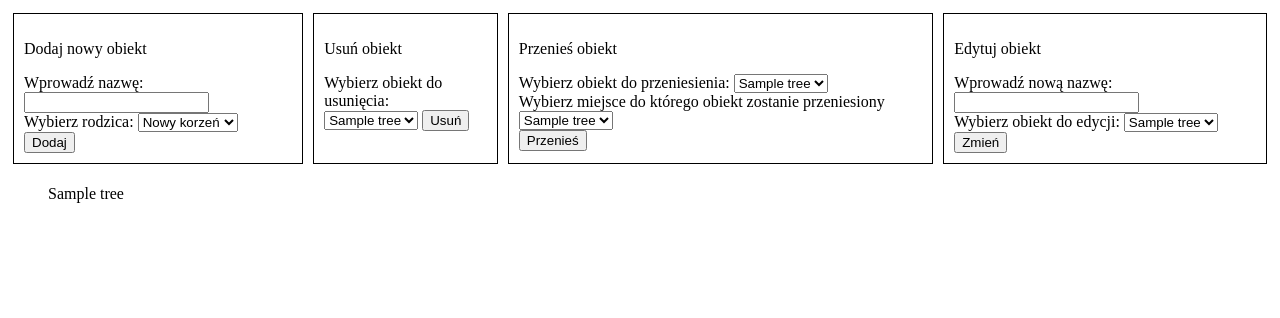
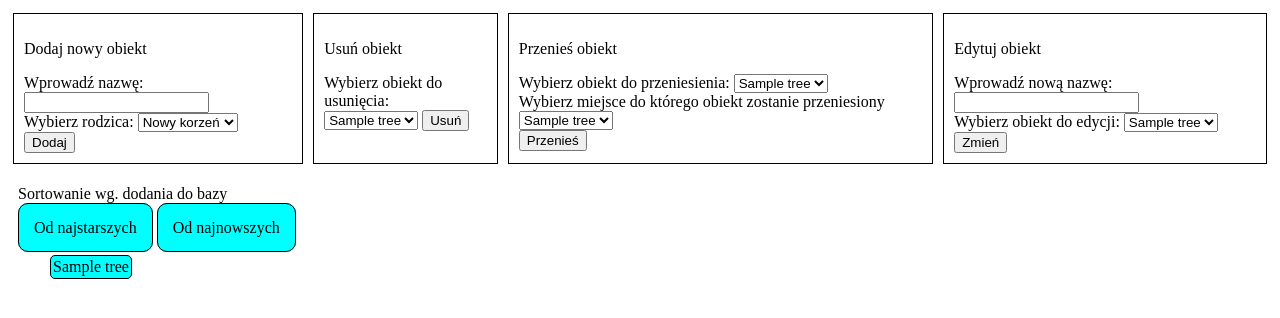
Before and after one commit to CaidoPL/Zarzadzanie-struktura-drzewiasta, a PHP site: page / in a window 1280 px wide. Shown: the top 318 px of the page. Run offline with PHP 8.4, Linux system fonts and the light colour scheme; tables that the repository leaves empty or names only in its code hold one stand-in row (values such as "Sample post").

Commit message:
zwijanie rozwijanie

```diff
--- a/Public/script.js
+++ b/Public/script.js
@@ -10,3 +10,12 @@ function timedHide(element, seconds) {
         }, seconds * 1000);
     }
 }
+var toggler = document.getElementsByClassName("caret");
+var i;
+
+for (i = 0; i < toggler.length; i++) {
+    toggler[i].addEventListener("click", function() {
+        this.parentElement.querySelector(".nested").classList.toggle("active");
+        this.classList.toggle("caret-down");
+    });
+}
--- a/Public/style.css
+++ b/Public/style.css
@@ -1,5 +1,6 @@
 li {
     list-style: none;
+
 }
 
 .list {
@@ -7,8 +8,20 @@ li {
     background-color: cyan;
     padding: 2px;
     margin: 2px;
-    border: 2px solid black;
+    border: 1px solid black;
     border-radius: 5px;
+}
+
+.listCon {
+    margin-top: 5px;
+}
+
+.linkCon {
+    margin: 10px;
+}
+
+.linkCon>a {
+    border: 1px solid black;
 }
 
 form {
@@ -21,7 +34,7 @@ form {
     display: flex;
 }
 
-.alert>h3 {
+#alert>h3 {
     text-align: center;
 }
 
@@ -33,7 +46,6 @@ form {
     height: 100vh;
     justify-content: center;
     align-items: center;
-    /* background-color: rgba(67, 255, 10, 0.596); */
 }
 
 .hidden {
@@ -61,3 +73,42 @@ a:visited {
     color: black;
     text-decoration: none;
 }
+
+.formsContainer {
+    display: flex;
+    justify-content: space-around;
+}
+
+ul, #myUL {
+    list-style-type: none;
+  }
+
+  #myUL {
+    margin: 0;
+    padding: 0;
+  }
+
+  .caret {
+    cursor: pointer;
+  }
+
+  .caret::before {
+    content: "\25B6";
+    color: black;
+    display: inline-block;
+    margin-right: 6px;
+  }
+
+  .caret-down::before {
+    -ms-transform: rotate(90deg);
+    -webkit-transform: rotate(90deg);
+    transform: rotate(90deg);
+  }
+
+  .nested {
+    display: none;
+  }
+
+  .active {
+    display: block;
+  }
--- a/src/Controllers/TreeController.php
+++ b/src/Controllers/TreeController.php
@@ -11,7 +11,8 @@ class TreeController extends AbstractController
 {
     public function listAction(array $alert = []): void
     {
-            $tree = $this->treeModel->listTree();
+            $sortBy = $this->request->getParam('sortBy') ?? 'ASC';
+            $tree = $this->treeModel->listTree($sortBy);
             $newTree = $this->treeModel->buildTree($tree, 0);
             $params = [
                 'alert' => $this->request->getParam('action', 'list'),
--- a/src/Model/TreeModel.php
+++ b/src/Model/TreeModel.php
@@ -11,14 +11,15 @@ use App\Exception\StorageException;
 class TreeModel extends AbstractModel
 {
 
-    public function listTree(): array
+    public function listTree(string $sortBy = 'ASC'): array
     {
+
         try {
             $q = "SELECT
          parent_id,
          node.title AS title, node.id
          FROM tree AS node
-         ORDER BY id";
+         ORDER BY id $sortBy";
             $result = $this->conn->query($q);
             return $result->fetchAll(PDO::FETCH_ASSOC);
         } catch (Throwable $e) {
--- a/templates/layout.php
+++ b/templates/layout.php
@@ -10,21 +10,18 @@
 </head>
 
 <body>
-    <script type="text/javascript" src="Public/script.js"></script>
     <?php
     require_once("templates/alert.php");
     ?>
     <?php if (!is_null($params['toDelete'])) {
         echo "<div class='hiddenCon'> <div class='hidden'>";
         echo "<a href='/?action=list'>Anuluj</a>";
+        echo "<a href='/?action=deleteLeaf&id=" . $params['toDelete'] . "'>Usuń pojedyńczy liść</a>";
         echo "<a href='/?action=deleteNode&id=" . $params['toDelete'] . "'>Usuń cały węzeł</a>";
-        echo "<a href='/?action=deleteLeaf&id=" . $params['toDelete'] . "'>Usuń pojedyńczy liść</a>";
-
         echo "</div></div>";
     }
     ?>
     <?php if (!is_null($params['move']['toMove']) && !is_null($params['move']['whereMove'])) {
-
         echo "<div class='hiddenCon'> <div class='hidden'>";
         echo "<a href='/?action=list'>Anuluj</a>";
         echo "<a href='/?action=moveLeaf&toMoveId=" . $params['move']['toMove'] . "&whereMoveId=" . $params['move']['whereMove'] . "'>Przenieś sam obiekt</a>";
@@ -35,33 +32,40 @@
     ?>
 
     <?php
-        require_once("templates/forms.php");
+    require_once("templates/forms.php");
     ?>
+
     <div class="listCon">
+        <div class="linkCon">
+            <p>Sortowanie wg. dodania do bazy</p>
+            <a href='/?action=list&sortBy=ASC'>Od najstarszych</a>
+            <a href='/?action=list&sortBy=DESC'>Od najnowszych</a>
+        </div>
         <ul>
             <?php
-            // dump($buildedTree);
             function loop($tree)
             {
                 if (array_key_exists('children', $tree)) {
+                    echo "<li><span class='caret'><div class='list'>" . $tree['title'] . "</div></span>";
+                    echo "<ul class='nested'>";
                     foreach ($tree['children'] as $tree) {
-
-                        echo "<ul>";
-                        echo $tree['title'];
+                        echo "<li>";
                         loop($tree);
-                        echo "</ul>";
                     }
+                    echo "</ul>";
+                } else {
+                    echo "<li><div class='list'>" . $tree['title'] . "</div></li>";
                 }
             }
-
             foreach ($buildedTree as $tree) {
-                echo "<li>".$tree['title']."</li>";
                 loop($tree);
             }
-
             ?>
         </ul>
     </div>
+
+    <script type="text/javascript" src="Public/script.js"></script>
+
 </body>
 
 </html>
```
Also changed, not shown: templates/alert.php (line endings or trailing spaces).
